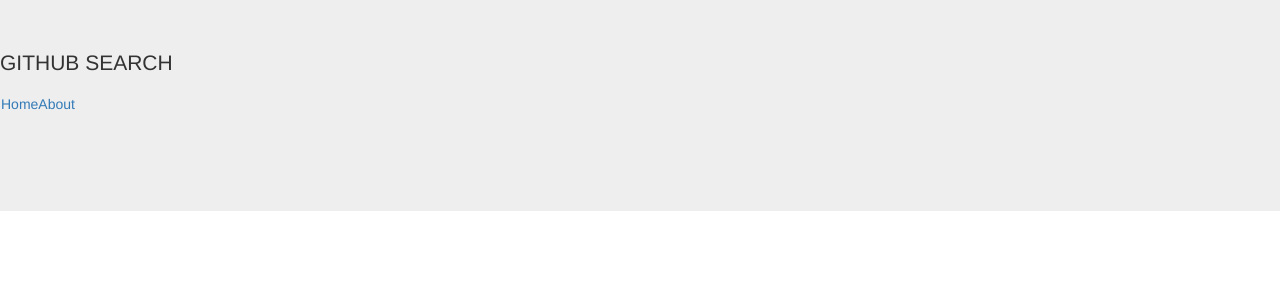
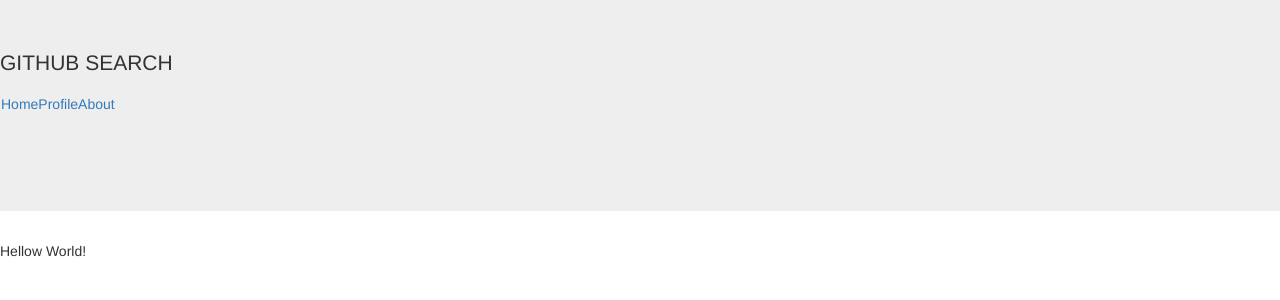
Before and after one commit to Eugeneiregi/GitSearch, an Angular app: page /profile in a window 1280 px wide. Before the commit this address led to /. Shown: the top 300 px of the page. Built offline with nearby package versions, Linux system fonts and the light colour scheme.

Commit message:
Added files component

```diff
--- a/src/app/app-routing.module.ts
+++ b/src/app/app-routing.module.ts
@@ -3,11 +3,13 @@
 import { HomeComponent } from './home/home.component';
 import { CommonModule } from '@angular/common';
 import { AboutComponent } from './about/about.component';
+import { ProfileComponent } from './profile/profile.component';
 
 
 const routes: Routes = [
   { path: 'home', component: HomeComponent},
   {path: 'about', component : AboutComponent},
+  {path: 'profile', component : ProfileComponent},
 ];
 
 @NgModule({
--- a/src/app/app.component.html
+++ b/src/app/app.component.html
@@ -4,7 +4,7 @@
   <div id="Nav">
     <nav class="navbar navbar-expand-lg navbar-dark bg-secondary">
       <a class="nav-item nav-link active text-dark" routerLink="home">Home<span class="sr-only">(current)</span></a>
-      <!-- <a class="nav-item nav-link text-dark" routerLink="search">Search</a> -->
+      <a class="nav-item nav-link text-dark" routerLink="profile">Profile</a>
       <a class="nav-item nav-link text-dark" routerLink="about">About</a>
       <div class="collapse navbar-collapse" id="navbarNavAltMarkup">
         <div class="navbar-nav"></div>
--- a/src/app/app.module.ts
+++ b/src/app/app.module.ts
@@ -6,12 +6,14 @@
 import {HttpClientModule} from '@angular/common/http';
 import { AboutComponent } from './about/about.component';
 import { HomeComponent } from './home/home.component';
+import { ProfileComponent } from './profile/profile.component';
 
 @NgModule({
   declarations: [
     AppComponent,
     AboutComponent,
-    HomeComponent
+    HomeComponent,
+    ProfileComponent
   ],
   imports: [
     BrowserModule,
--- /dev/null
+++ b/src/app/profile/profile.component.html
@@ -0,0 +1 @@
+<p>Hellow World!</p>
--- /dev/null
+++ b/src/app/profile/profile.component.ts
@@ -0,0 +1,15 @@
+import { Component, OnInit } from '@angular/core';
+
+@Component({
+  selector: 'app-profile',
+  templateUrl: './profile.component.html',
+  styleUrls: ['./profile.component.css']
+})
+export class ProfileComponent implements OnInit {
+
+  constructor() { }
+
+  ngOnInit(): void {
+  }
+
+}
```
Also changed, not shown: src/app/profile/profile.component.css (added), 1 other file (tests, documents, lock files or other folders).
